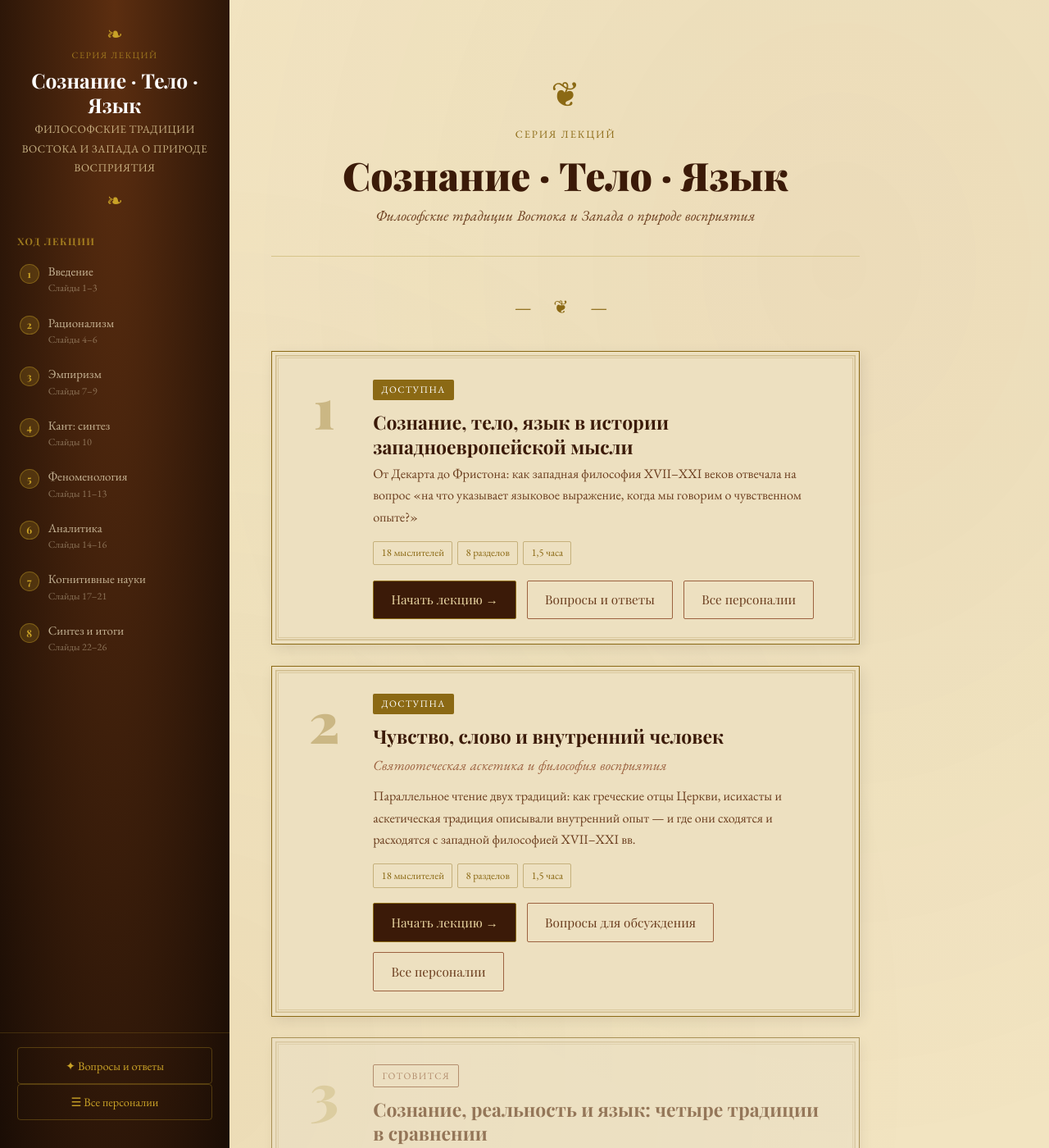
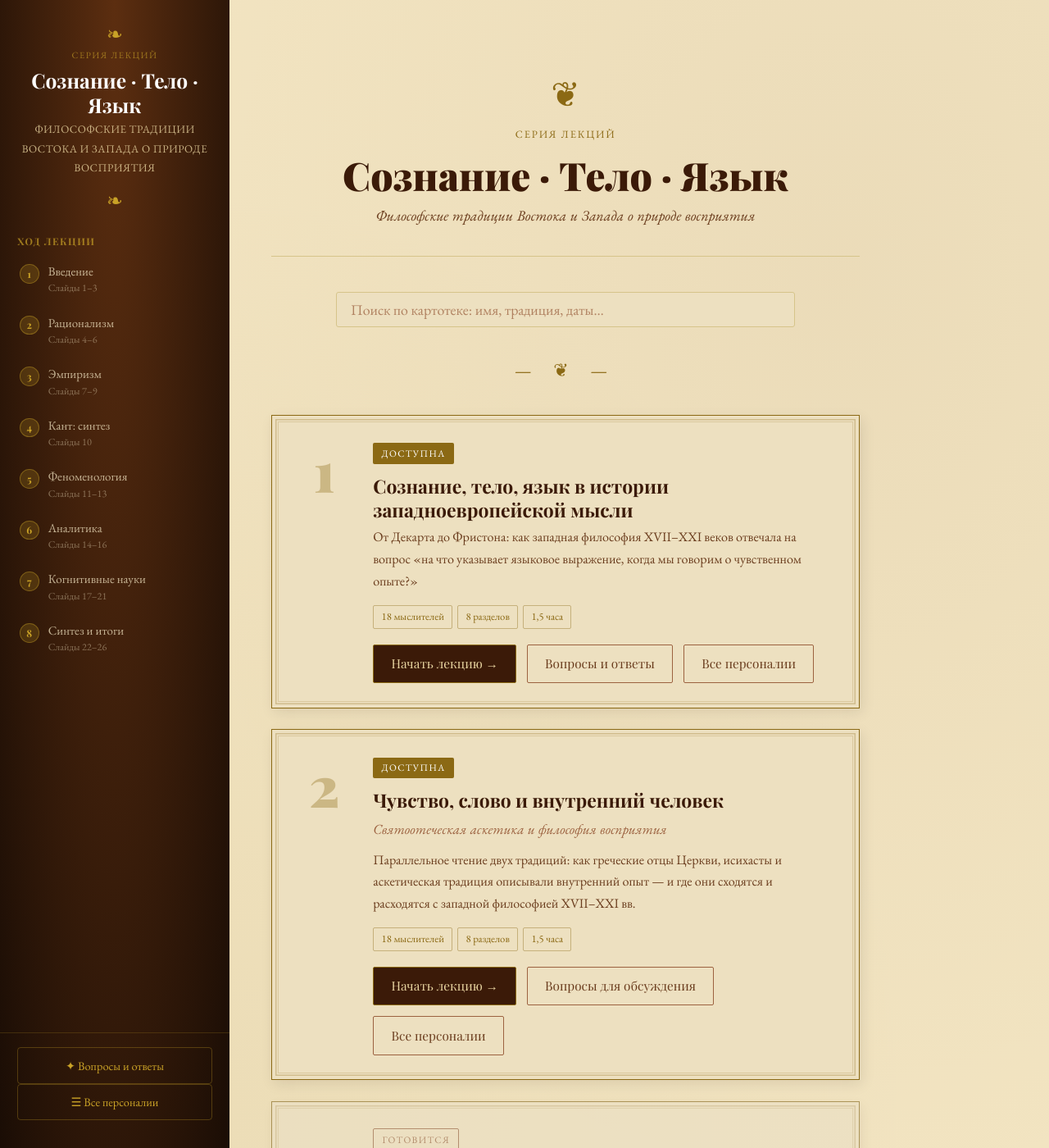
Before and after one commit to kagort/language-of-experience, a Jekyll site: the page built from index.html, in a window 1280 px wide and 1400 px high. Shown: the whole window at 82% size. Built offline with Jekyll 4.4.1, drawn with Linux system fonts in a browser that asks for light colours; some web fonts are replaced.

Commit message:
Глобальный поиск по картотеке на главной странице
https://claude.ai/code/session_01NSKoQKjUsAHKDyNdFKNEHZ

```diff
--- a/assets/css/style.scss
+++ b/assets/css/style.scss
@@ -1128,6 +1128,71 @@ hr {
 .philosophers-page { }
 .philosophers-page h2 { margin-bottom: 0.5rem; }
 
+/* Global search on index page */
+.global-search-wrap {
+  position: relative;
+  max-width: 560px;
+  margin: 1.5rem auto 0;
+}
+.global-search {
+  width: 100%;
+  font-family: 'EB Garamond', serif;
+  font-size: 1.05rem;
+  color: var(--brown-dark);
+  background: var(--parchment-card);
+  border: 1px solid var(--parchment-dark);
+  border-radius: 3px;
+  padding: 0.55rem 1rem;
+  outline: none;
+  transition: border-color 0.2s, box-shadow 0.2s;
+  &:focus {
+    border-color: var(--gold);
+    box-shadow: 0 2px 8px rgba(139,105,20,0.12);
+  }
+  &::placeholder { color: var(--brown-light); opacity: 0.75; }
+}
+.global-search-results {
+  position: absolute;
+  top: calc(100% + 4px);
+  left: 0; right: 0;
+  background: var(--parchment);
+  border: 1px solid var(--parchment-dark);
+  border-radius: 3px;
+  box-shadow: 0 6px 24px rgba(0,0,0,0.12);
+  list-style: none;
+  z-index: 100;
+  max-height: 320px;
+  overflow-y: auto;
+}
+.gsr-item { border-bottom: 1px solid var(--parchment-dark); }
+.gsr-item:last-child { border-bottom: none; }
+.gsr-link {
+  display: flex;
+  flex-direction: column;
+  gap: 0.15rem;
+  padding: 0.6rem 1rem;
+  text-decoration: none;
+  transition: background 0.15s;
+  &:hover { background: rgba(201,162,39,0.1); }
+}
+.gsr-name {
+  font-family: 'Playfair Display', serif;
+  font-size: 1rem;
+  color: var(--brown-dark);
+}
+.gsr-meta {
+  font-family: 'EB Garamond', serif;
+  font-size: 0.8rem;
+  color: var(--brown-light);
+}
+.gsr-empty {
+  padding: 0.75rem 1rem;
+  font-family: 'EB Garamond', serif;
+  font-size: 0.9rem;
+  color: var(--brown-light);
+  font-style: italic;
+}
+
 .phil-search-wrap {
   display: flex;
   align-items: center;
--- a/index.html
+++ b/index.html
@@ -8,6 +8,11 @@ title: "Лекторий"
   <p class="series-label">Серия лекций</p>
   <h1 class="series-title">Сознание · Тело · Язык</h1>
   <p class="series-subtitle">Философские традиции Востока и Запада о природе восприятия</p>
+</div>
+
+<div class="global-search-wrap">
+  <input type="search" id="global-search" class="global-search" placeholder="Поиск по картотеке: имя, традиция, даты…" autocomplete="off">
+  <ul class="global-search-results" id="global-search-results" hidden></ul>
 </div>
 
 <div class="divider">— ❦ —</div>
@@ -93,3 +98,54 @@ title: "Лекторий"
   </div>
 
 </div>
+
+<script>
+var PHIL_DATA = [
+  {% assign lec1 = "descartes,leibniz,spinoza,locke,berkeley,hume,kant,brentano,husserl,merleau_ponty,russell,sellars,wittgenstein,churchland,putnam,chalmers,barrett,friston" | split: "," %}
+  {% for id in lec1 %}{% assign p = site.data.philosophers[id] %}
+  { id: {{ id | jsonify }}, name: {{ p.name | jsonify }}, dates: {{ p.dates | jsonify }}, tradition: {{ p.tradition | jsonify }}, lecture: 1 },
+  {% endfor %}
+  {% assign lec2 = "justin_martyr,evagrius,mark_ascetic,diadochus,cassian,dorotheos,isaac_syrian,john_climacus,nikiphoros,nikitas_stithatos,theodore_studite,symeon_theologian,origen,macarius,nikodim,silouan,theophan,ignaty" | split: "," %}
+  {% for id in lec2 %}{% assign p = site.data.philosophers[id] %}
+  { id: {{ id | jsonify }}, name: {{ p.name | jsonify }}, dates: {{ p.dates | jsonify }}, tradition: {{ p.tradition | jsonify }}, lecture: 2 },
+  {% endfor %}
+];
+
+(function() {
+  var input   = document.getElementById('global-search');
+  var results = document.getElementById('global-search-results');
+  if (!input) return;
+
+  input.addEventListener('input', function() {
+    var q = input.value.trim().toLowerCase();
+    results.innerHTML = '';
+    if (!q) { results.hidden = true; return; }
+
+    var matches = PHIL_DATA.filter(function(p) {
+      return (p.name + ' ' + p.dates + ' ' + p.tradition).toLowerCase().indexOf(q) !== -1;
+    });
+
+    if (!matches.length) {
+      results.innerHTML = '<li class="gsr-empty">Ничего не найдено</li>';
+    } else {
+      matches.forEach(function(p) {
+        var href = (p.lecture === 1 ? '/philosophers/' : '/philosophers2/') + '#phil-' + p.id;
+        var li = document.createElement('li');
+        li.className = 'gsr-item';
+        li.innerHTML = '<a href="' + href + '" class="gsr-link">'
+          + '<span class="gsr-name">' + p.name + '</span>'
+          + '<span class="gsr-meta">' + p.dates + ' · ' + p.tradition + ' · Лекция ' + p.lecture + '</span>'
+          + '</a>';
+        results.appendChild(li);
+      });
+    }
+    results.hidden = false;
+  });
+
+  document.addEventListener('click', function(e) {
+    if (!input.contains(e.target) && !results.contains(e.target)) {
+      results.hidden = true;
+    }
+  });
+})();
+</script>
```
